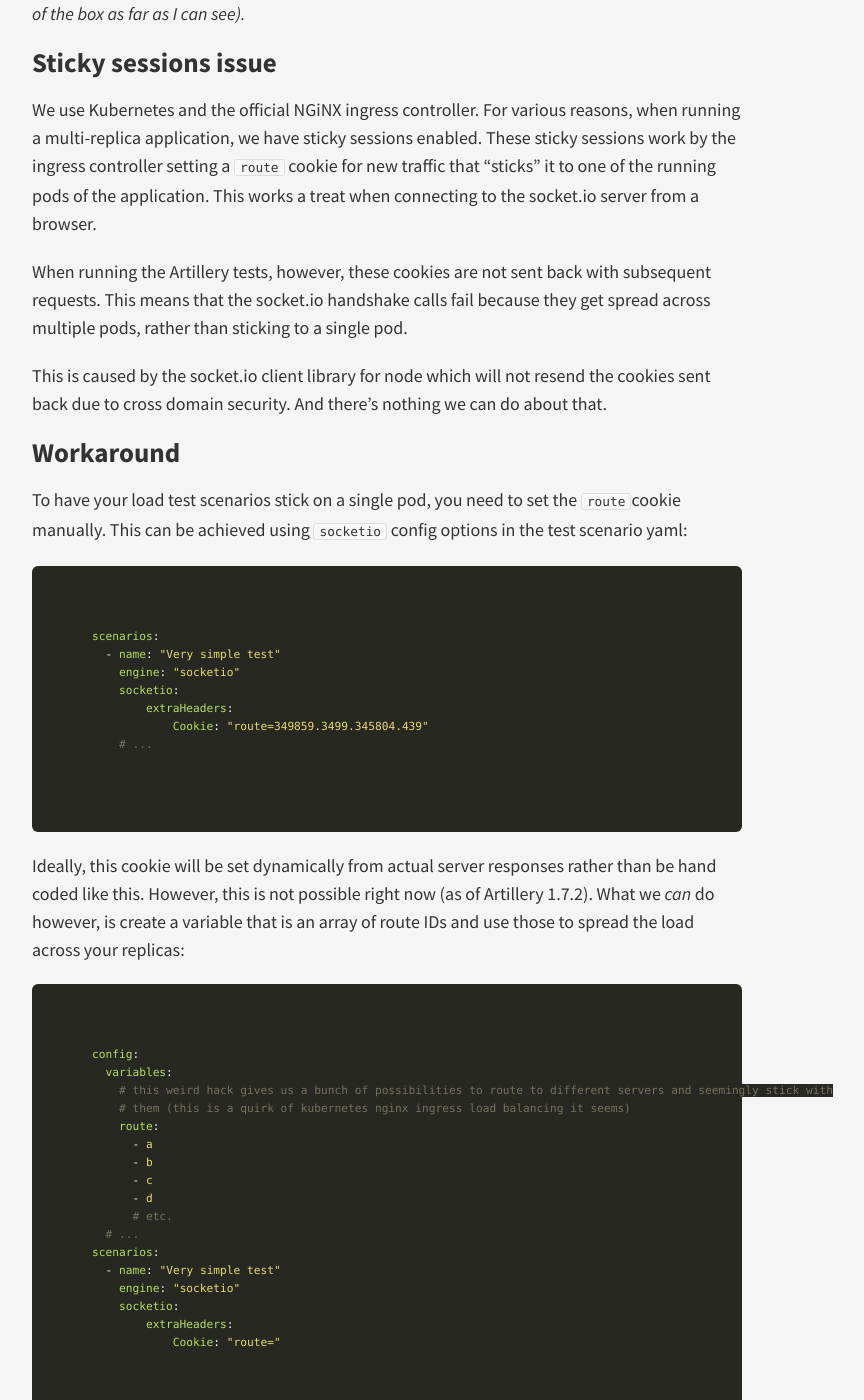
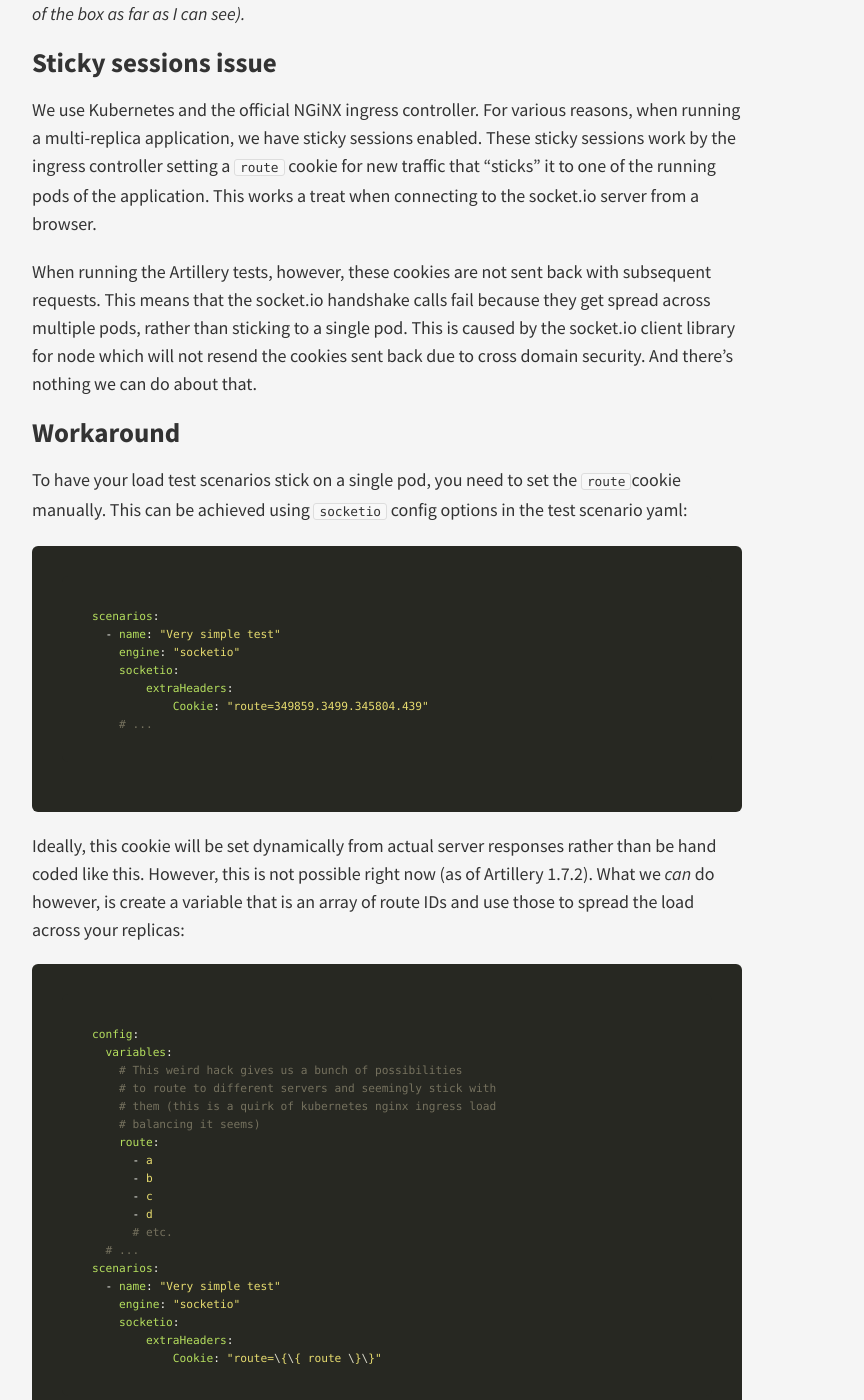
Before and after one commit to DominicWatson/dominicwatson.github.io, a Jekyll site: the page built from _posts/2021-06-08-socketio-load-testing.markdown, in a window 1280 px wide and 1400 px high, scrolled down 936 px. Shown: the whole window, without its empty margins (253-1117 px from the left). Built offline with Jekyll 4.4.1, drawn with Linux system fonts in a browser that asks for light colours; comment, search, counter and statistics services are not loaded.

Commit message:
Formatting tweaks

````diff
--- a/_posts/2021-06-08-socketio-load-testing.markdown
+++ b/_posts/2021-06-08-socketio-load-testing.markdown
@@ -35,9 +35,7 @@ _(I've yet to find any working examples with Gatling and socket.io - there certa
 
 We use Kubernetes and the official NGiNX ingress controller. For various reasons, when running a multi-replica application, we have sticky sessions enabled. These sticky sessions work by the ingress controller setting a `route` cookie for new traffic that "sticks" it to one of the running pods of the application. This works a treat when connecting to the socket.io server from a browser.
 
-When running the Artillery tests, however, these cookies are not sent back with subsequent requests. This means that the socket.io handshake calls fail because they get spread across multiple pods, rather than sticking to a single pod.
-
-This is caused by the socket.io client library for node which will not resend the cookies sent back due to cross domain security. And there's nothing we can do about that.
+When running the Artillery tests, however, these cookies are not sent back with subsequent requests. This means that the socket.io handshake calls fail because they get spread across multiple pods, rather than sticking to a single pod. This is caused by the socket.io client library for node which will not resend the cookies sent back due to cross domain security. And there's nothing we can do about that.
 
 ## Workaround
 
@@ -58,8 +56,10 @@ Ideally, this cookie will be set dynamically from actual server responses rather
 ```yaml
 config:
   variables:
-    # this weird hack gives us a bunch of possibilities to route to different servers and seemingly stick with
-    # them (this is a quirk of kubernetes nginx ingress load balancing it seems)
+    # This weird hack gives us a bunch of possibilities
+    # to route to different servers and seemingly stick with
+    # them (this is a quirk of kubernetes nginx ingress load
+    # balancing it seems)
     route:
       - a
       - b
@@ -72,7 +72,7 @@ scenarios:
     engine: "socketio"
     socketio:
         extraHeaders:
-            Cookie: "route={{ route }}"
+            Cookie: "route=\{\{ route \}\}"
 ```
 
 Et voila. Hopefully that avoids some head scratching. Further info an conversation can be found here:
````
